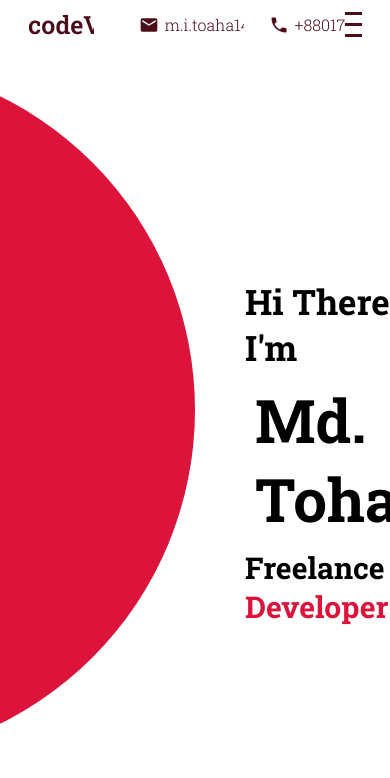
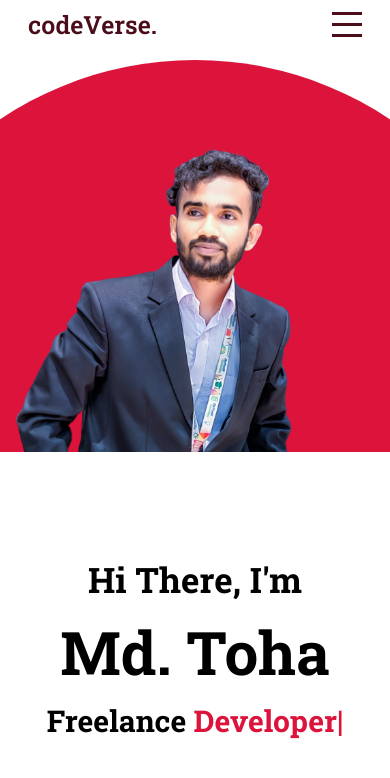
Before and after one commit to TOHA262000/portfolio, a React (Create React App) app: page / in a window 390 px wide. Shown: the top 778 px of the page. Built offline with nearby package versions, Linux system fonts and the light colour scheme.

Commit message:
Responsive topbar and Home

```diff
--- a/src/components/Contact/Contact.jsx
+++ b/src/components/Contact/Contact.jsx
@@ -1,6 +1,9 @@
 import React from 'react';
 import './contact.scss'
 const Contact = () => {
+    const handleSubmit = (event)=>{
+        event.preventDefault();
+    }
     return (
         <div className='contact' id='contact'>
             <div className="left">
@@ -8,7 +11,7 @@ const Contact = () => {
             </div>
             <div className="right">
                 <h1>Contact.</h1>
-                <form action="">
+                <form onSubmit={handleSubmit} action="">
 
                     <input  type="email" placeholder='Email' />
                     <textarea placeholder='Message' id="" cols="30" rows="10"></textarea>
--- a/src/components/Contact/contact.scss
+++ b/src/components/Contact/contact.scss
@@ -1,8 +1,12 @@
+@import "../../universal.scss";
 .contact{
     display: flex;
     align-items: center;
     justify-content: center;
     background-color: white;
+    @include mobile{
+        flex-direction: column;
+    }
     .left{
         flex: 0.5;
         img{
@@ -23,7 +27,9 @@
             align-items: center;
             justify-content: space-between;
             margin: 10px 0;
-
+            @include mobile{
+                height: 70%;
+            }
             input{
                 width: 275px;
                 padding: 5px;
--- a/src/components/Intro/intro.scss
+++ b/src/components/Intro/intro.scss
@@ -1,5 +1,10 @@
+@import "../../universal.scss";
 .intro{
     display: flex;
+    @include mobile{
+        flex-direction: column;
+        align-items: center;
+    }
     .left{
         flex: 0.5;
         overflow: hidden;
@@ -12,8 +17,14 @@
             align-items: flex-end;
             justify-content: center;
             float: right;
+            @include mobile{
+               align-items: flex-start;
+            }
             img{
                 height:100%;
+                @include mobile{
+                    height: 70%;
+                }
             }
         }
     }
@@ -27,7 +38,10 @@
             flex-direction: column;
             justify-content: center;
             padding-left: 50px;
-
+            @include mobile{
+                align-items: center;
+                padding: 0;
+             }
             h1{
                 font-size: 60px;
                 margin: 10px;
@@ -59,6 +73,9 @@
             position: absolute;
             bottom: 10px;
             left: 40%;
+            @include mobile{
+                left: 45%;
+             }
             img{
                 width: 30px;
                 animation: arrowBlink 2s infinite;
--- a/src/components/Topbar/Topbar.jsx
+++ b/src/components/Topbar/Topbar.jsx
@@ -2,22 +2,24 @@ import React from 'react';
 import './topbar.scss';
 import EmailIcon from '@mui/icons-material/Email';
 import PhoneIcon from '@mui/icons-material/Phone';
-const Topbar = ({menuitems,setMenuitems}) => {
+const Topbar = ({ menuitems, setMenuitems }) => {
     return (
         <div className={'topbar ' + (menuitems && 'active')}>
             <div className='wrapper'>
 
                 <div className="left">
                     <a href="#intro" className='logo'>codeVerse.</a>
-                    <div className='items'>
-                        <EmailIcon className='icon' /><span>m.i.toaha14@gmail.com</span>
-                    </div>
-                    <div className='items'>
-                        <PhoneIcon  className='icon' /><span>+8801745703347</span>
+                    <div className='email-phone'>
+                        <div className='items'>
+                            <EmailIcon className='icon' /><span>m.i.toaha14@gmail.com</span>
+                        </div>
+                        <div className='items'>
+                            <PhoneIcon className='icon' /><span>+8801745703347</span>
+                        </div>
                     </div>
                 </div>
                 <div className="right">
-                    <div onClick={()=>{setMenuitems(!menuitems)}} className="hambarger">
+                    <div onClick={() => { setMenuitems(!menuitems) }} className="hambarger">
                         <span className="line1"></span>
                         <span className="line2"></span>
                         <span className="line3"></span>
--- a/src/components/Topbar/topbar.scss
+++ b/src/components/Topbar/topbar.scss
@@ -15,10 +15,6 @@
         align-items: center;
         justify-content: space-between;
 
-
-        .left {
-            display: flex;
-
         .logo {
             text-decoration: none;
             font-size: 25px;
@@ -27,7 +23,15 @@
             color: inherit;
 
         }
+        .left {
+            display: flex;
 
+            align-items: flex-start;
+            .email-phone{
+                display: flex;
+                @include mobile{
+                    display: none;
+                }
                 .items {
                     display: flex;
                     align-items: center;
@@ -44,6 +48,9 @@
                         color: $main-color;
                     }
                 }
+            }
+
+
         }
 
         .right {
```
Lines whose indentation alone changed are shown as unchanged.
